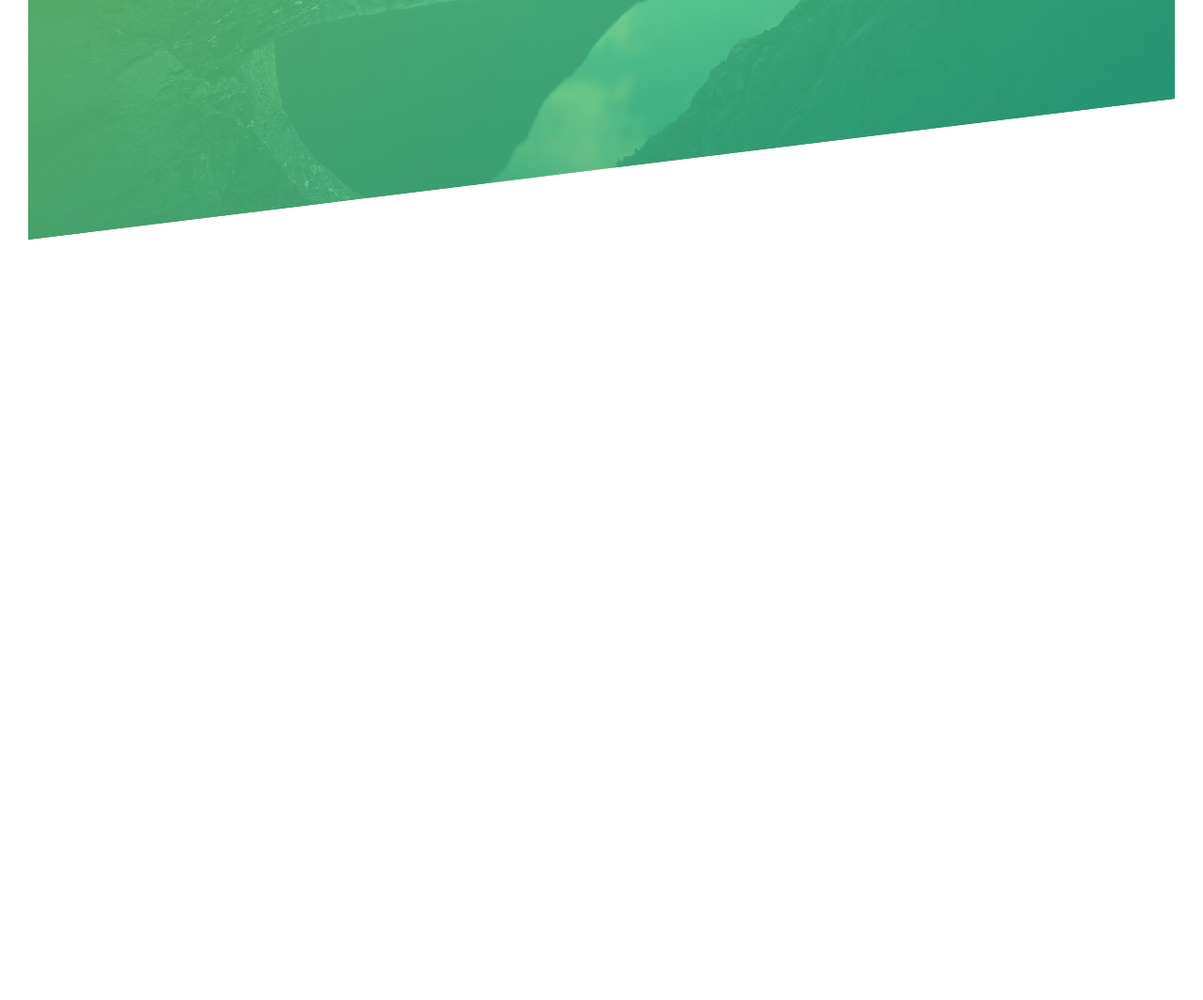
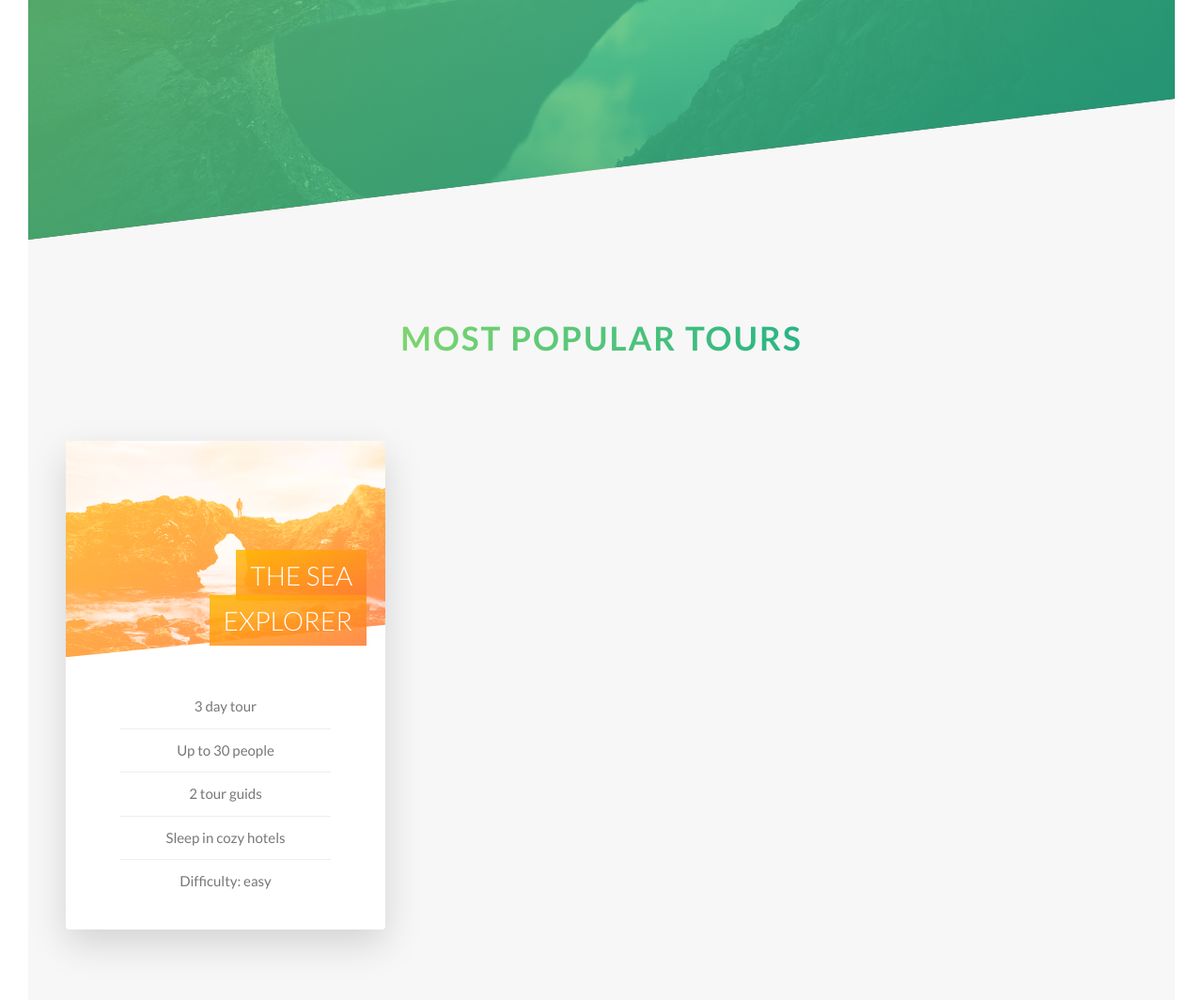
Before and after one commit to stanleyHayes/advanced-css-udemy, a website: page index.html in a window 1280 px wide. Shown: the part 2048-3112 px from the top of the page at 94% size. Before the commit the page ends 2303 px from the top, so only its background shows below. Drawn offline with Linux system fonts and the light colour scheme.

Commit message:
Features page implemented

```diff
--- a/index.html
+++ b/index.html
@@ -158,6 +158,42 @@
                 </div>
             </div>
         </section>
+
+        <section class="section-tours">
+            <div class="u-center-text">
+                <h2 class="heading-secondary u-margin-bottom-big">
+                    Most popular tours
+                </h2>
+            </div>
+            <div class="row">
+                <div class="col-1-of-3">
+                    <div class="card">
+                        <div class="card__side card__side--front">
+                            <div class="card__picture card__picture--1">
+                                &nbsp;
+                            </div>
+                            <h4 class="card__heading">
+                                <span class="card__heading-span card__heading-span--1">The Sea Explorer</span>
+                            </h4>
+                            <div class="card__details">
+                                <ul>
+                                    <li>3 day tour</li>
+                                    <li>Up to 30 people</li>
+                                    <li>2 tour guids</li>
+                                    <li>Sleep in cozy hotels</li>
+                                    <li>Difficulty: easy</li>
+                                </ul>
+                            </div>
+                        </div>
+                        <div class="card__side card__side--back card__side--back-1">
+                            BACK
+                        </div>
+                    </div>
+                </div>
+                <div class="col-1-of-3"></div>
+                <div class="col-1-of-3"></div>
+            </div>
+        </section>
     </main>
 </body>
 
--- a/sass/abstract/_variables.scss
+++ b/sass/abstract/_variables.scss
@@ -2,9 +2,14 @@ $color-primary: #55c57a;
 $color-primary-light: #7ed56f;
 $color-primary-dark: #28b485;
 $color-grey-dark: #777;
+$color-grey-light-1: #f7f7f7;
+$color-grey-light-2: #eeeeee;
 $color-white: #ffffff;
 $color-black: #000000;
-$color-grey-light-1: #f7f7f7;
+$color-secondary-light: #ffb900;
+$color-secondary-dark: #ff7730;
+$color-tertiary-light: #2998ff;
+$color-tertiary-dark: #5643fa;
 //FONT SIZES
 $default-font-size: 1.6rem;
 //GRID VARIABLES
--- /dev/null
+++ b/sass/components/_card.scss
@@ -0,0 +1,84 @@
+.card {
+    perspective: 150rem;
+    -moz-perspective: 150rem;
+    position: relative;
+    height: 52rem;
+    &__side {
+        border-radius: .4rem;
+        overflow: hidden;
+        box-shadow: 0 1.5rem 4rem rgba($color: $color-black, $alpha: .15);
+        height: 52rem;
+        transition: all .8s ease;
+        position: absolute;
+        top: 0;
+        left: 0;
+        width: 100%;
+        backface-visibility: hidden;
+        &--front {
+            background-color: $color-white;
+        }
+        &--back {
+            transform: rotateY(180deg);
+            &-1 {
+                background-image: linear-gradient(to bottom right, $color-secondary-light, $color-secondary-dark);
+            }
+        }
+    }
+    &:hover &__side--front {
+        transform: rotateY(-180deg);
+    }
+    &:hover &__side--back {
+        transform: rotateY(0);
+    }
+    &__picture {
+        background-size: cover;
+        background-blend-mode: screen;
+        height: 23rem;
+        -webkit-clip-path: polygon(0 0, 100% 0, 100% 85%, 0 100%);
+        clip-path: polygon(0 0, 100% 0, 100% 85%, 0 100%);
+        &--1 {
+            background-image: linear-gradient(to right bottom, $color-secondary-light, $color-secondary-dark), url("../img/nat-5.jpg");
+        }
+        &--2 {
+            background-image: url("../img/nat-5.jpg");
+        }
+        &--3 {
+            background-image: url("../img/nat-5.jpg");
+        }
+    }
+    &__heading {
+        font-size: 2.8rem;
+        font-weight: 300;
+        text-transform: uppercase;
+        color: $color-white;
+        position: absolute;
+        top: 12rem;
+        right: 2rem;
+        text-align: right;
+        width: 75%;
+    }
+    &__heading-span {
+        padding: 1rem 1.5rem;
+        box-decoration-break: clone;
+        -webkit-box-decoration-break: clone;
+        &--1 {
+            background-image: linear-gradient(to right bottom, rgba($color-secondary-light, .85), rgba($color-secondary-dark, .85));
+        }
+    }
+    &__details {
+        padding: 3rem;
+        ul {
+            list-style: none;
+            width: 80%;
+            margin: 0 auto;
+            li {
+                text-align: center;
+                font-size: 1.5rem;
+                padding: 1rem;
+                &:not(:last-child) {
+                    border-bottom: 1px solid $color-grey-light-2;
+                }
+            }
+        }
+    }
+}
--- a/sass/layout/_header.scss
+++ b/sass/layout/_header.scss
@@ -3,6 +3,7 @@
     background-image: linear-gradient( to right bottom, rgba($color-primary-light, 0.8), rgba($color-primary-dark, 0.8)), url('../img/hero.jpg');
     background-size: cover;
     background-position: top;
+    -webkit-clip-path: polygon(0 0, 100% 0, 100% 85%, 0 100%);
     clip-path: polygon(0 0, 100% 0, 100% 75vh, 0 100%);
     position: relative;
     &__logo-box {
--- a/sass/main.scss
+++ b/sass/main.scss
@@ -11,3 +11,4 @@
 @import "layout/grid";
 @import "components/composition";
 @import "components/feature-box";
+@import "components/card";
--- a/sass/pages/_home.scss
+++ b/sass/pages/_home.scss
@@ -14,3 +14,9 @@
         transform: skewY(7deg);
     }
 }
+
+.section-tours {
+    background-color: $color-grey-light-1;
+    padding: 25rem 0 50rem 0;
+    margin-top: -10rem;
+}
```
Also changed, not shown: css/style.css.
